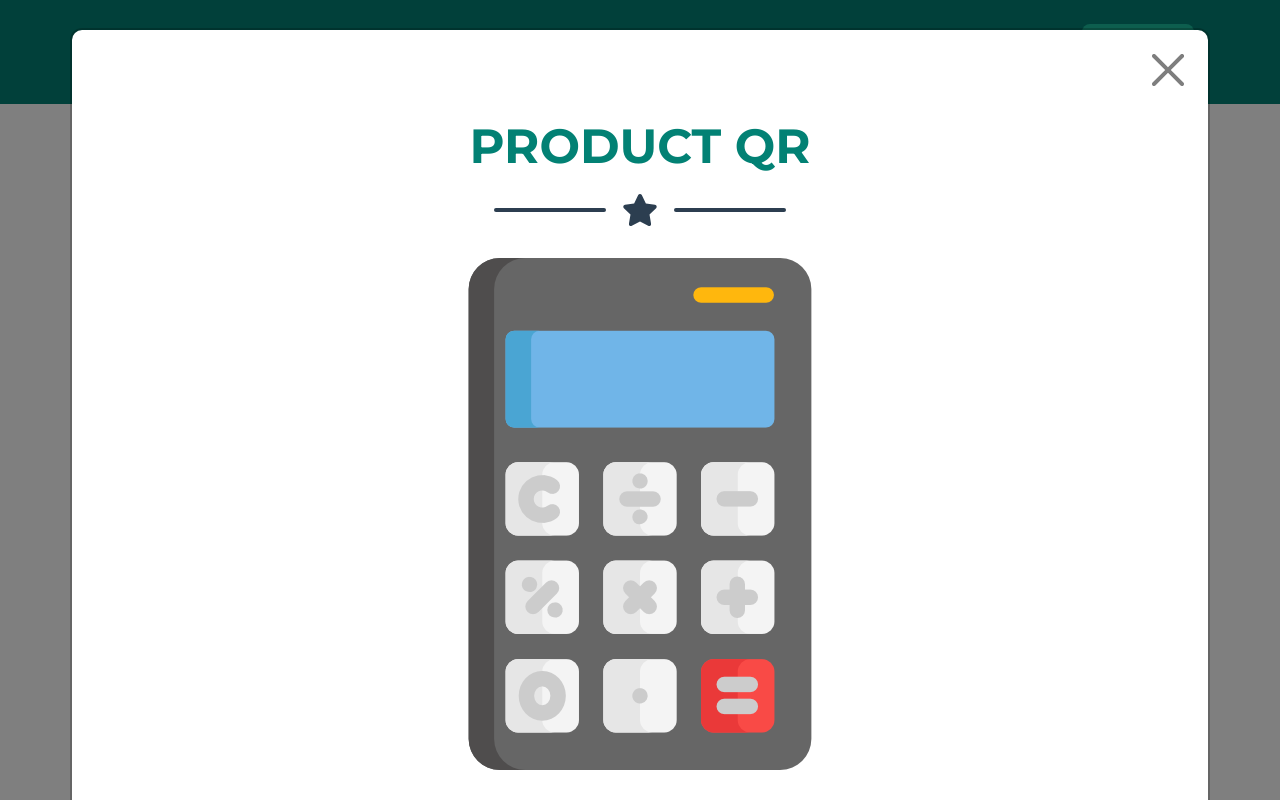
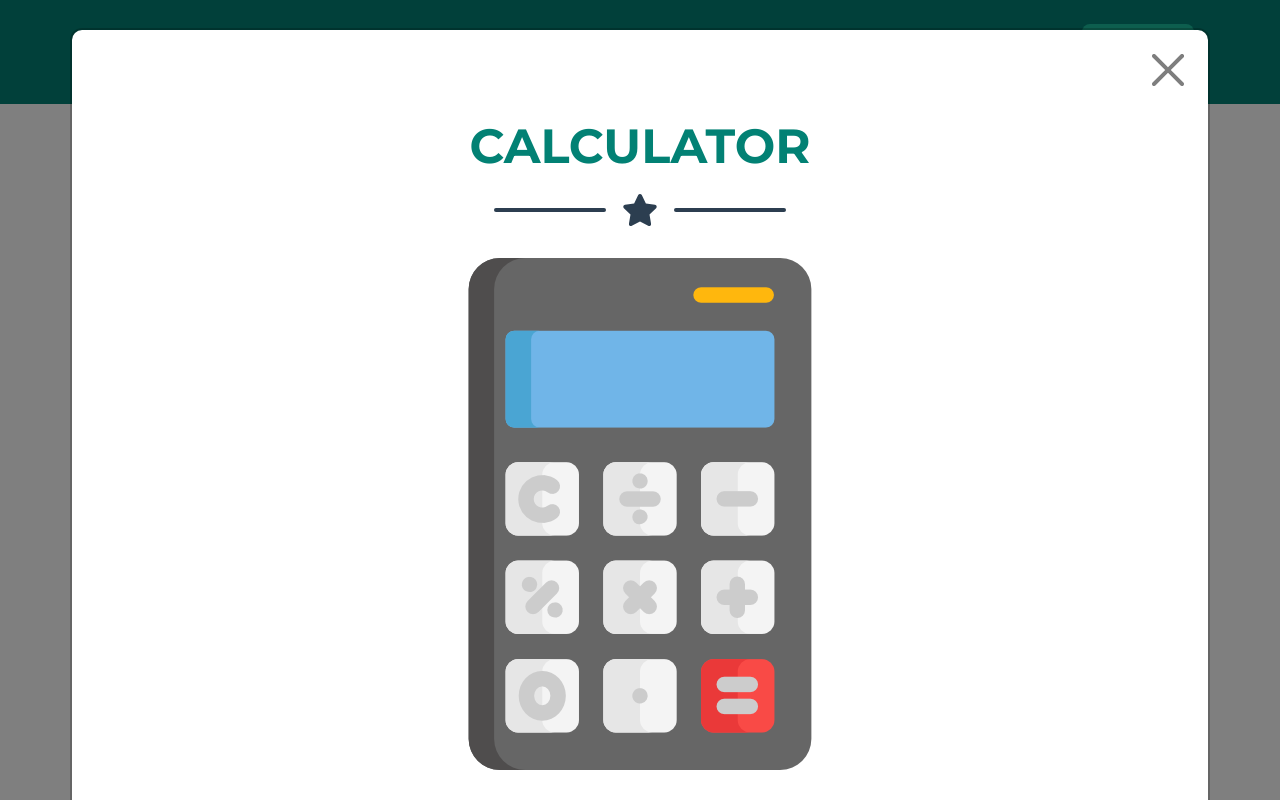
Before and after one commit to Deshire/myportfolio.github.io, a plain HTML site: page index.html in a window 1280 px wide. Both pictures are taken after a click on the element 260 px from the left and 1593 px from the top of the page. Shown: the part 1157-1957 px from the top of the page. Drawn offline with nearby package versions, Linux system fonts and the light colour scheme.

Commit message:
change name

```diff
--- a/index.html
+++ b/index.html
@@ -427,7 +427,7 @@
                             <div class="row justify-content-center">
                                 <div class="col-lg-8">
                                     <!-- Portfolio Modal - Title-->
-                                    <h2 class="portfolio-modal-title text-secondary text-uppercase mb-0">Product qr</h2>
+                                    <h2 class="portfolio-modal-title text-secondary text-uppercase mb-0">Calculator</h2>
                                     <!-- Icon Divider-->
                                     <div class="divider-custom">
                                         <div class="divider-custom-line"></div>
```
